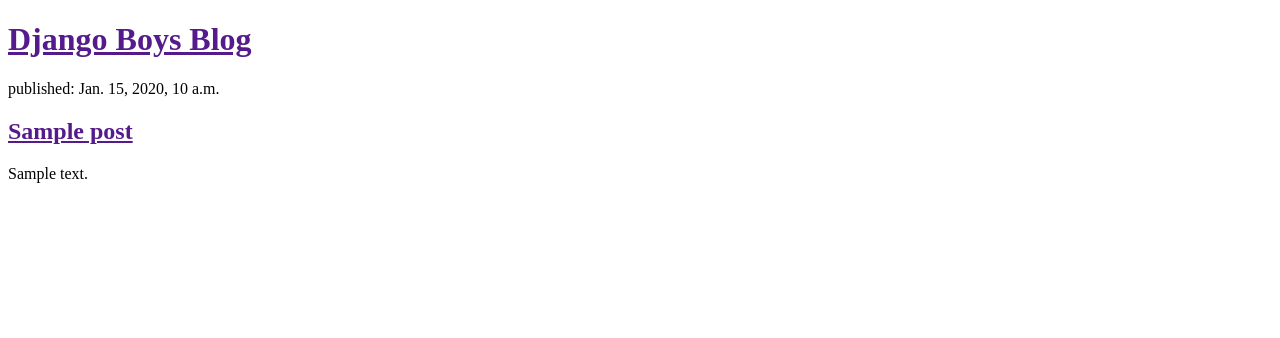
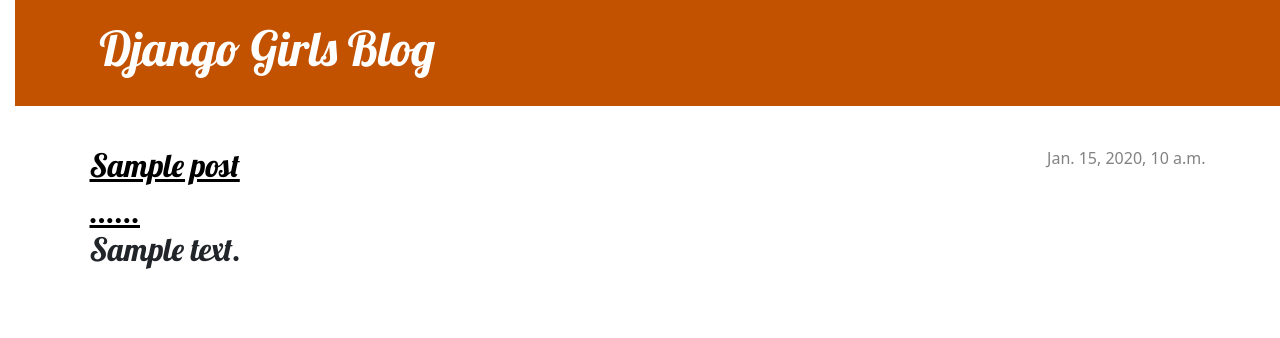
Before and after one commit to sayik/rand, a Django app: page /home/ in a window 1280 px wide. Shown: the top 338 px of the page. Run offline with Django 5.2, Linux system fonts and the light colour scheme; tables that the repository leaves empty hold one stand-in row (values such as "Sample post").

Commit message:
Learnt urls clearly

```diff
--- /dev/null
+++ b/mysite/static/css/blog.css
@@ -0,0 +1,83 @@
+body {
+    padding-left: 15px;
+}
+
+h1 a, h2 a {
+    color: #C25100;
+}
+
+h1 a, h2 a {
+    color: #C25100;
+    font-family: 'Lobster';
+}
+
+.page-header {
+    background-color: #C25100;
+    margin-top: 0;
+    margin-bottom: 40px;
+    padding: 20px 20px 20px 40px;
+}
+
+.page-header h1,
+.page-header h1 a,
+.page-header h1 a:visited,
+.page-header h1 a:active {
+    color: #ffffff;
+    font-size: 36pt;
+    text-decoration: none;
+}
+
+h1,
+h2,
+h3,
+h4 {
+    font-family: 'Lobster', cursive;
+}
+
+.date {
+    color: #828282;
+}
+
+.save {
+    float: right;
+}
+
+.post-form textarea,
+.post-form input {
+    width: 100%;
+}
+
+.top-menu,
+.top-menu:hover,
+.top-menu:visited {
+    color: #ffffff;
+    float: right;
+    font-size: 26pt;
+    margin-right: 20px;
+}
+
+.post {
+    margin-bottom: 70px;
+}
+
+.post h2 a,
+.post h2 a:visited {
+    color: #000000;
+}
+
+.post > .date,
+.post > .actions {
+    float: right;
+}
+
+.btn-secondary,
+.btn-secondary:visited {
+    color: #C25100;
+    background: none;
+    border-color: #C25100;
+}
+
+.btn-secondary:hover {
+    color: #FFFFFF;
+    background-color: #C25100;
+}
--- /dev/null
+++ b/mysite/templates/mysite/base.html
@@ -0,0 +1,25 @@
+{% load static %}
+<!DOCTYPE html>
+<html>
+    <head>
+        <title>Django Girls blog</title>
+        <link rel="stylesheet" href="https://cdn.jsdelivr.net/npm/bootstrap@5.1.3/dist/css/bootstrap.min.css" integrity="sha384-1BmE4kWBq78iYhFldvKuhfTAU6auU8tT94WrHftjDbrCEXSU1oBoqyl2QvZ6jIW3" crossorigin="anonymous">
+        <link rel="stylesheet" href="https://fonts.googleapis.com/css?family=Lobster&subset=latin,latin-ext">
+        <link rel="stylesheet" href="{% static 'css/blog.css' %}">
+    </head>
+    <body>
+        <header class="page-header">
+          <div class="container">
+              <h1><a href="/">Django Girls Blog</a></h1>
+          </div>
+        </header>
+        <main class="container">
+            <div class="row">
+                <div class="col">
+                {% block content %}
+                {% endblock %}
+                </div>
+            </div>
+        </main>
+    </body>
+</html>
--- a/mysite/templates/mysite/post_list.html
+++ b/mysite/templates/mysite/post_list.html
@@ -1,18 +1,8 @@
-<!DOCTYPE html>
-<html>
-  <head>
-    <title>Django Boys blog</title>
-  </head>
-  <body>
-    <header>
-      <h1><a href="">Django Boys Blog</a></h1>
-    </header>
-    {% for post in posts %}
-    <article>
-      <time>published: {{ post.created_date }}</time>
-      <h2><a href="">{{ post.title }}</a></h2>
-      <p>{{ post.text|linebreaksbr }}</p>
-    </article>
-    {% endfor %}
-  </body>
-</html>
+{% extends 'mysite/base.html' %} {% block content %} {% for post in posts %}
+<article class="post">
+  <time class="date"> {{ post.created_date }} </time>
+  <h2><a href="{% url 'post_detail' pk=post.pk %}">{{ post.title }}</a></h2>
+  <h2><a href="{% url 'who' who=post.title %}"> ...... </a></h>
+  <p>{{ post.text|linebreaksbr }}</p>
+</article>
+{% endfor %} {% endblock %}
--- /dev/null
+++ b/mysite/templates/mysite/post_who.html
@@ -0,0 +1,4 @@
+{% extends 'mysite/base.html' %}
+{% block content %}
+<h1> {{title}} </h1>
+{% endblock %}
--- a/mysite/urls.py
+++ b/mysite/urls.py
@@ -3,4 +3,7 @@ from . import views
 
 urlpatterns = [
     path('', views.post_list, name='post_list'),
+    # this function post_detail itself is passed so that post/<int:pk> is passed
+    path('post/<int:pk>/', views.post_detail, name='post_detail'),
+    path('kappa/<str:who>/', views.who_made, name='who'),
 ]
--- a/mysite/views.py
+++ b/mysite/views.py
@@ -1,4 +1,4 @@
-from django.shortcuts import render
+from django.shortcuts import render, get_object_or_404
 from django.utils import timezone
 from .models import Post
 
@@ -7,5 +7,16 @@ from .models import Post
 
 
 def post_list(request):
-    posts = Post.objects.filter(created_date__lte=timezone.now()).order_by('-id')
+    posts = Post.objects.filter(
+        created_date__lte=timezone.now()).order_by('-id')
     return render(request, 'mysite/post_list.html', {'posts': posts})
+
+
+def post_detail(request, pk):
+    post = get_object_or_404(Post, pk=pk)
+    return render(request, 'mysite/post_detail.html', {'post': post})
+
+
+def who_made(request, who):
+    title = Post.objects.get(title=who)
+    return render(request, 'mysite/post_who.html', {'title': title})
```
Also changed, not shown: mysite/templates/mysite/post_detail.html (added, +9 -0 lines).
